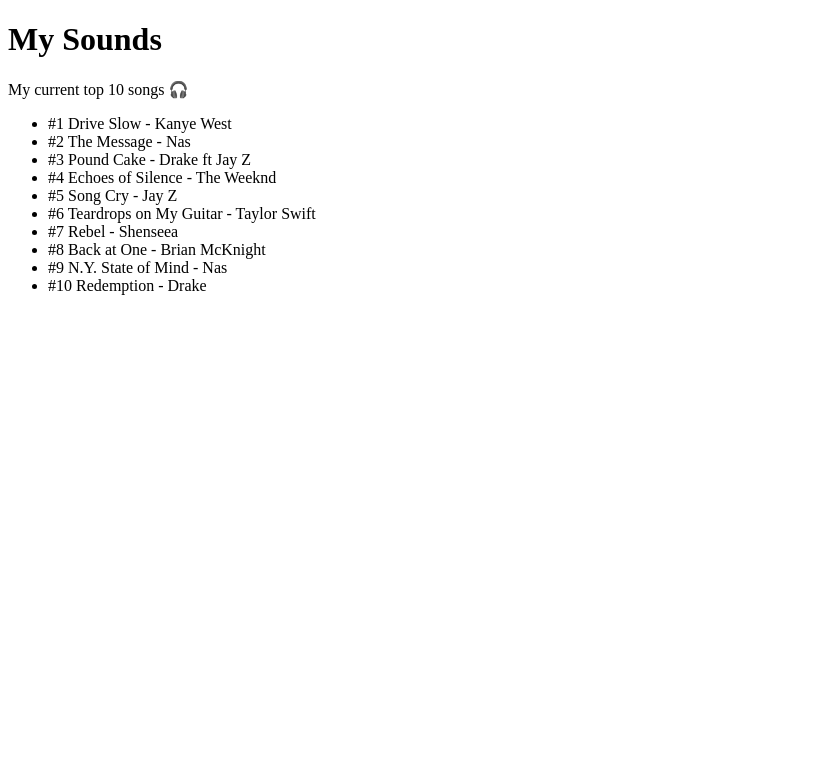
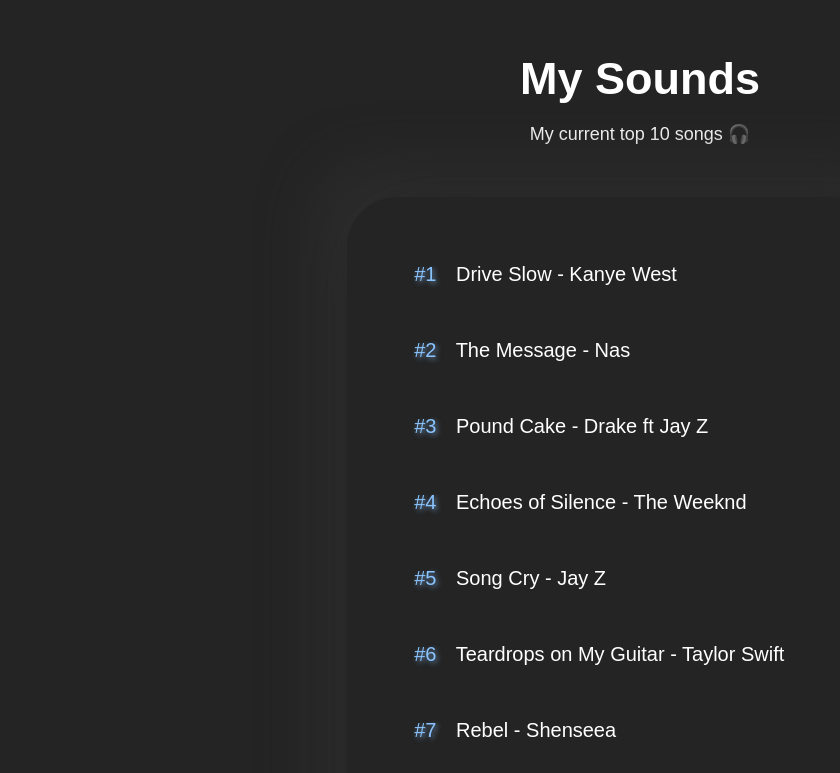
Before and after one commit to tandica/mysound2, a plain HTML site: page index.html in a window 1280 px wide. Both pictures are taken after a click on the button "Show me good music!". Shown: the top 773 px of the page, without its empty margins (0-840 px from the left). Drawn offline with Linux system fonts and the light colour scheme.

Commit message:
step 7 - add styling for the whole page

```diff
--- a/styles/styles.css
+++ b/styles/styles.css
@@ -1,3 +1,87 @@
+* {
+  font-family: "Space Grotesk", sans-serif;
+}
+
+body {
+  background-color: #242424;
+  color: #fff;
+}
+
+h1 {
+  width: 100%;
+  padding-top: 1em;
+  font-size: 45px;
+  text-align: center;
+  margin: 0;
+  font-weight: 700;
+}
+
+.container {
+  display: flex;
+  justify-content: center;
+  flex-wrap: wrap;
+  margin-bottom: 3em;
+}
+
+/* this controls the button */
 .hide {
   display: none;
 }
+
+/* p tag */
+.text {
+  text-align: center;
+  width: 100%;
+  padding-bottom: 1em;
+  font-weight: 300;
+  font-size: 18px;
+}
+
+/* entire list of songs */
+.my-songs {
+  padding: 2em 2em 2em 3em;
+  width: 40%;
+  list-style: none;
+  border-radius: 50px;
+  background: #242424;
+  box-shadow: 28px 28px 56px #1a1a1a, -28px -28px 56px #2e2e2e;
+}
+
+/* individual song */
+.my-songs .song {
+  padding: 0.5em;
+  margin: 0.75em 0;
+  font-size: 1.25em;
+  width: 100%;
+}
+
+.my-songs .song:hover {
+  color: #b3dec1;
+}
+
+/* song number */
+.my-songs .song-number {
+  display: inline-block;
+  padding: 0.45em;
+  margin-right: 0.25em;
+  color: #8ac4ff;
+  text-shadow: 2px 2px 5px rgba(138, 197, 255, 0.6);
+}
+
+/* button to show songs */
+.show-list {
+  margin: 2em 0;
+  width: 50%;
+  padding: 1em;
+  color: #242424;
+  background: #8ac4ff;
+  font-size: 1.25em;
+  align-self: center;
+  border-radius: 20px;
+  transition: 0.3s;
+  cursor: pointer;
+}
+
+.show-list:hover {
+  background: white;
+}
```
